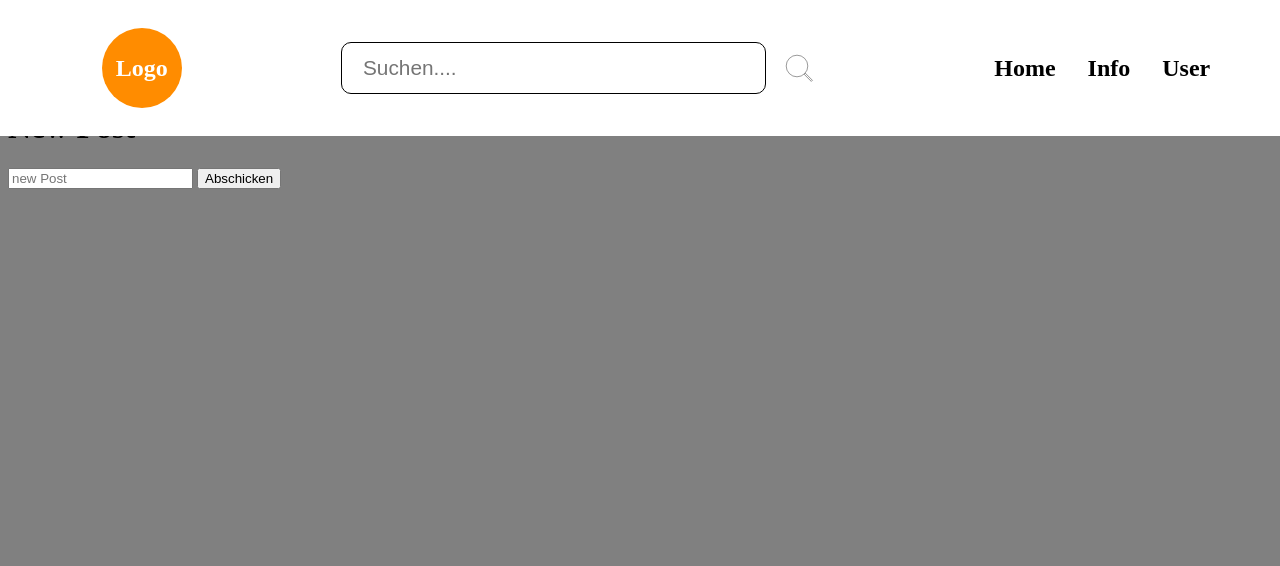
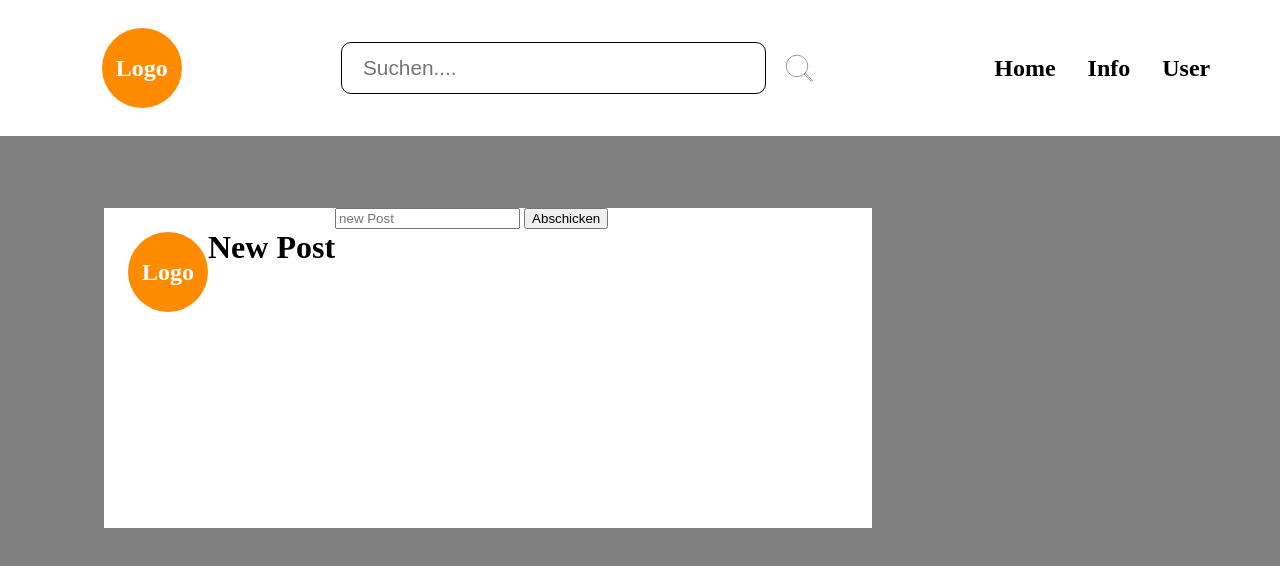
Before and after one commit to German-4k/Intergram-ubung, a plain HTML site: page HTML/index.html in a window 1280 px wide. Drawn offline with Linux system fonts and the light colour scheme.

Commit message:
function post() - css

```diff
--- a/CSS/style.css
+++ b/CSS/style.css
@@ -88,3 +88,28 @@ body {
 .content {
     margin-top: 3rem;
 }
+
+
+/*  Hir begint der dynamische CSS-Code
+    der via Js erzeugt wurde.
+    Es steht als Kommentar immer die Function
+    drüber.
+*/
+
+
+
+/* function post() */
+.newPostHintergrund {
+    display: flex;
+    justify-content: flex-start;
+    margin-top: 13rem;
+    margin-left: 6rem;
+    height: 20rem;
+    width: 48rem;
+    background-color: white;
+}
+
+#PostLogo {
+    margin-left: 1.5rem;
+    margin-top: 1.5rem;
+}
--- a/JavaScript/script.js
+++ b/JavaScript/script.js
@@ -45,7 +45,7 @@ let posts = [
         document.getElementById('newPost').innerHTML += `
             <div class="newPostHintergrund">
                 <div
-                    class="logo">Logo>
+                    class="logo" id="PostLogo">Logo
                 </div>
                 <h1>New Post</h1>
                 <div>
```
